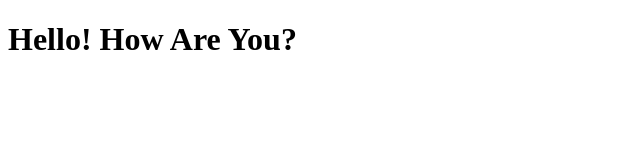
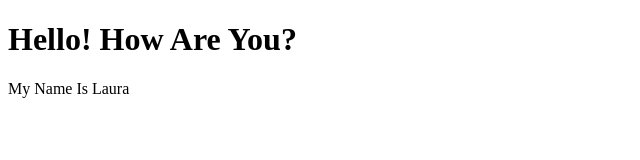
Before and after one commit to lauramariastan/demo-repo, a plain HTML site: page index.html in a window 1280 px wide. Shown: the whole page, without its empty margins (0-640 px from the left). Drawn offline with Linux system fonts and the light colour scheme.

Commit message:
Added a new line

```diff
--- a/index.html
+++ b/index.html
@@ -8,5 +8,6 @@
 </head>
 <body>
     <h1>Hello! How Are You?</h1>
+    <p>My Name Is Laura</p>
 </body>
 </html>
```
